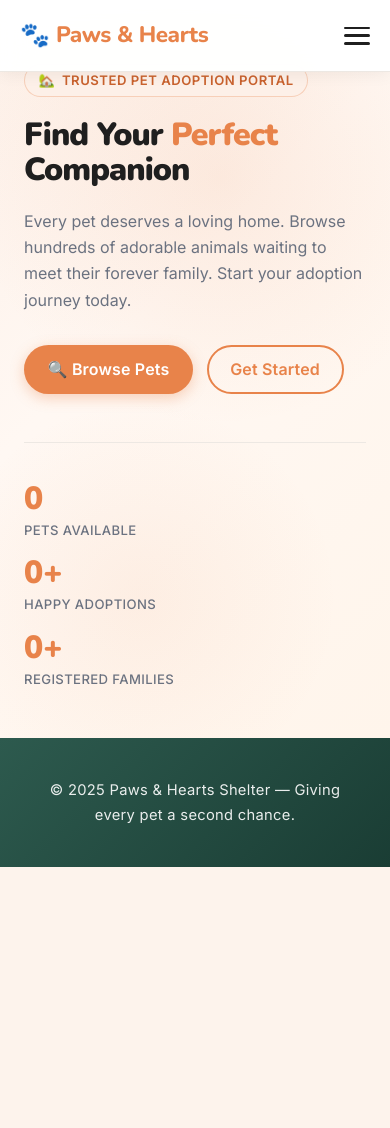
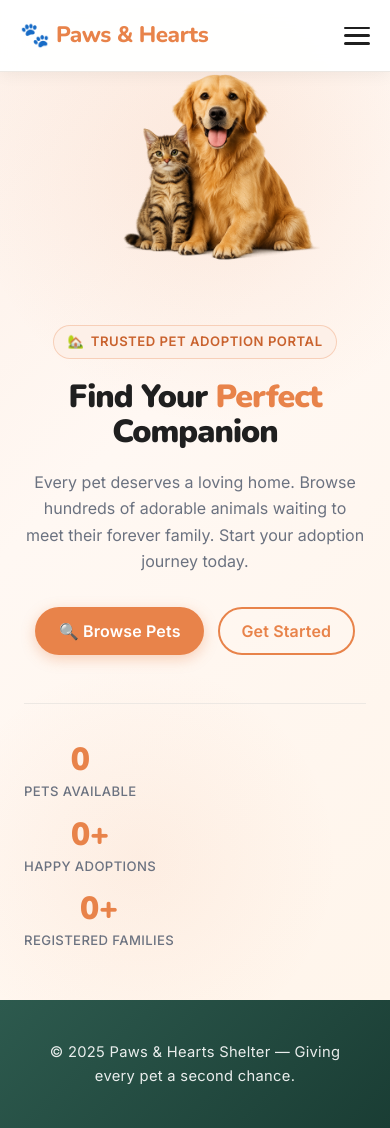
Before and after one commit to Sujal00005/Pet-Adoption-And-Management, a Django app: page / in a window 390 px wide. Before the commit the page ends 867 px from the top, so only its background shows below. Run offline with Django 4.2, Linux system fonts and the light colour scheme; data that the repository does not hold is empty; some libraries are stand-ins or nearby versions.

Commit message:
Add hero pet image with blended two-column layout on home page

```diff
--- a/static/css/style.css
+++ b/static/css/style.css
@@ -275,7 +275,64 @@ ul, ol { list-style: none; }
     background: radial-gradient(circle, rgba(232,131,74,0.08) 0%, transparent 70%);
     pointer-events: none;
 }
-.hero__content { position: relative; z-index: 1; max-width: 680px; }
+/* Two-column hero layout */
+.hero__layout {
+    display: grid;
+    grid-template-columns: 1fr 1fr;
+    align-items: center;
+    gap: 3rem;
+    position: relative;
+    z-index: 1;
+}
+.hero__content { position: relative; z-index: 1; max-width: 100%; }
+
+/* Hero image (right side) */
+.hero__image-wrap {
+    display: flex;
+    justify-content: center;
+    align-items: center;
+    position: relative;
+    /* no background, no border — image blends straight into hero gradient */
+}
+.hero__pet-image {
+    width: 100%;
+    max-width: 520px;
+    /* blend white/light background into the hero gradient */
+    mix-blend-mode: multiply;
+    /* no box-shadow, no border-radius — fully seamless */
+    border-radius: 0;
+    box-shadow: none;
+    background: transparent;
+    object-fit: contain;
+    transition: transform 0.4s ease;
+}
+.hero__pet-image:hover {
+    transform: scale(1.03);
+}
+
+/* Responsive: stack on tablet/mobile */
+@media (max-width: 900px) {
+    .hero__layout {
+        grid-template-columns: 1fr;
+        text-align: center;
+    }
+    .hero__image-wrap {
+        order: -1; /* image above text on mobile */
+    }
+    .hero__pet-image {
+        max-width: 320px;
+    }
+    .hero__eyebrow {
+        margin-left: auto;
+        margin-right: auto;
+    }
+    .hero__actions {
+        justify-content: center;
+    }
+    .hero__stats {
+        justify-content: center;
+    }
+}
 .hero__eyebrow {
     display: inline-flex; align-items: center; gap: 0.4rem;
     background: var(--color-primary-light); color: var(--color-primary-dark);
--- a/templates/home.html
+++ b/templates/home.html
@@ -10,6 +10,8 @@
 <!-- Hero Section -->
 <section class="hero">
     <div class="container">
+        <div class="hero__layout">
+            <!-- Left: Text content -->
             <div class="hero__content">
                 <div class="hero__eyebrow">
                     <span>🏡</span> Trusted Pet Adoption Portal
@@ -45,6 +47,14 @@
                         <div class="hero__stat-number">{{ stats.total_adopters }}+</div>
                         <div class="hero__stat-label">Registered Families</div>
                     </div>
+                </div>
+            </div>
+
+            <!-- Right: Pet image -->
+            <div class="hero__image-wrap">
+                <img src="{% static 'images/Pet_Photo.png' %}"
+                     alt="A happy dog and cat together"
+                     class="hero__pet-image">
             </div>
         </div>
     </div>
```
Also changed, not shown: static/images/Pet_Photo.png (added). Lines whose indentation alone changed are shown as unchanged.
